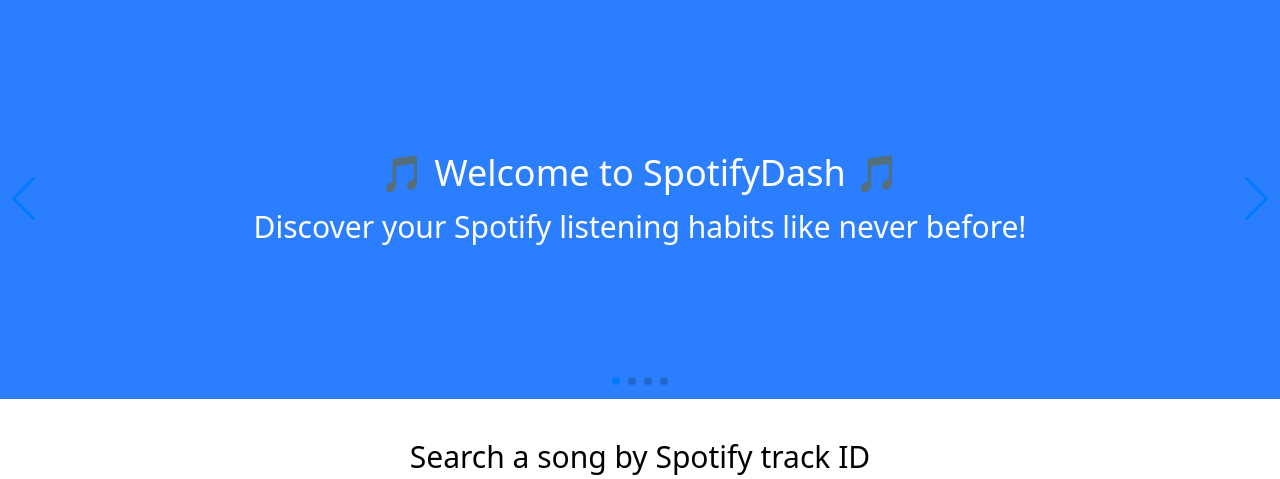
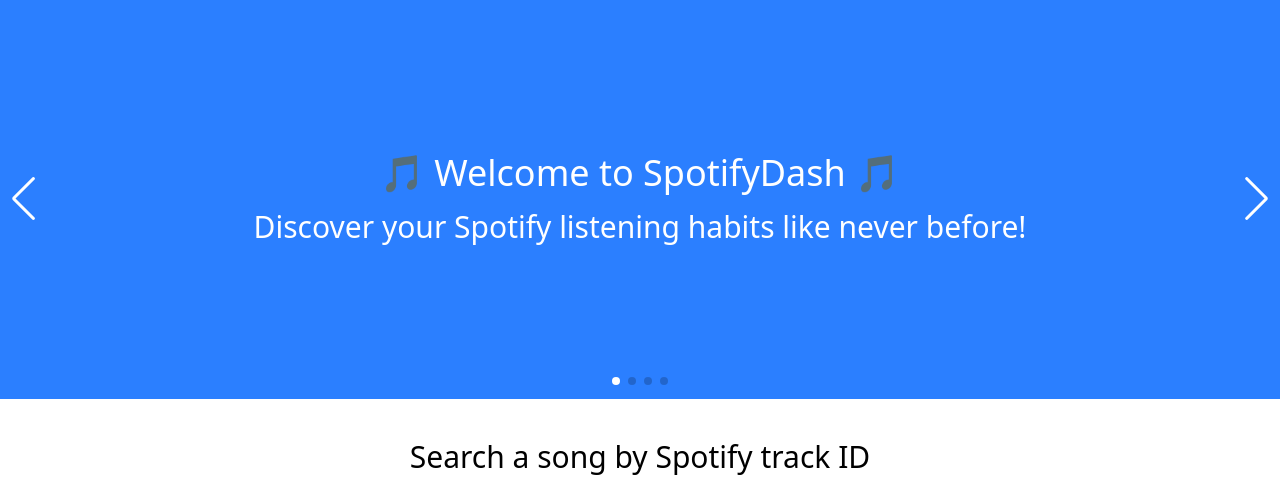
Before and after one commit to ErikaKK/cits5505_group_project, a Flask app: page / in a window 1280 px wide. Shown: the part 81-560 px from the top of the page. Run offline with Flask 3, Linux system fonts and the light colour scheme.

Commit message:
edit css style

```diff
--- a/app/static/css/main.css
+++ b/app/static/css/main.css
@@ -43,3 +43,12 @@
 .btn.w-auto {
   width: auto;
 }
+
+.swiper-container .swiper-button-next,
+.swiper-container .swiper-button-prev {
+  color: white;
+}
+
+.swiper-container .swiper-pagination-bullet-active {
+  background-color: white;
+}
```
